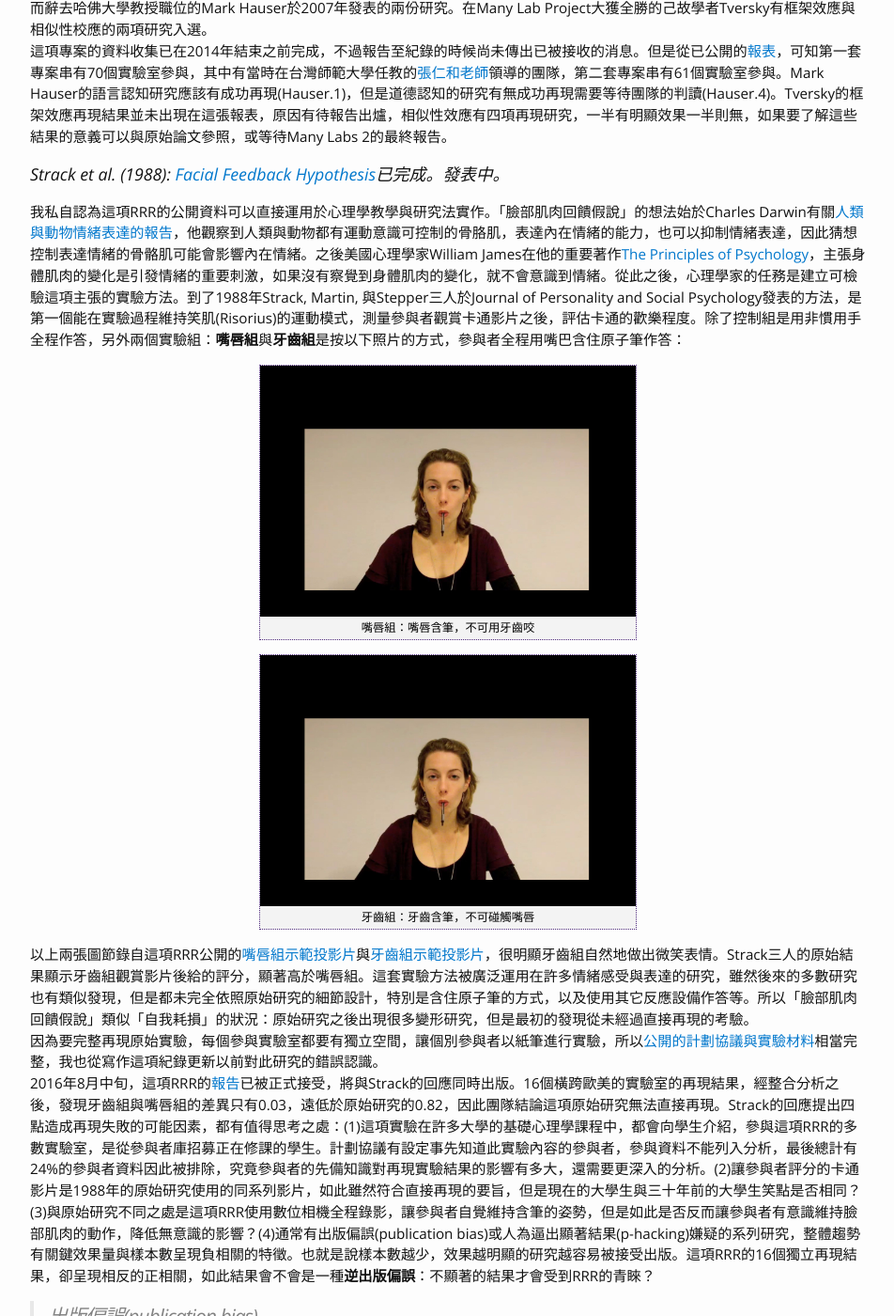
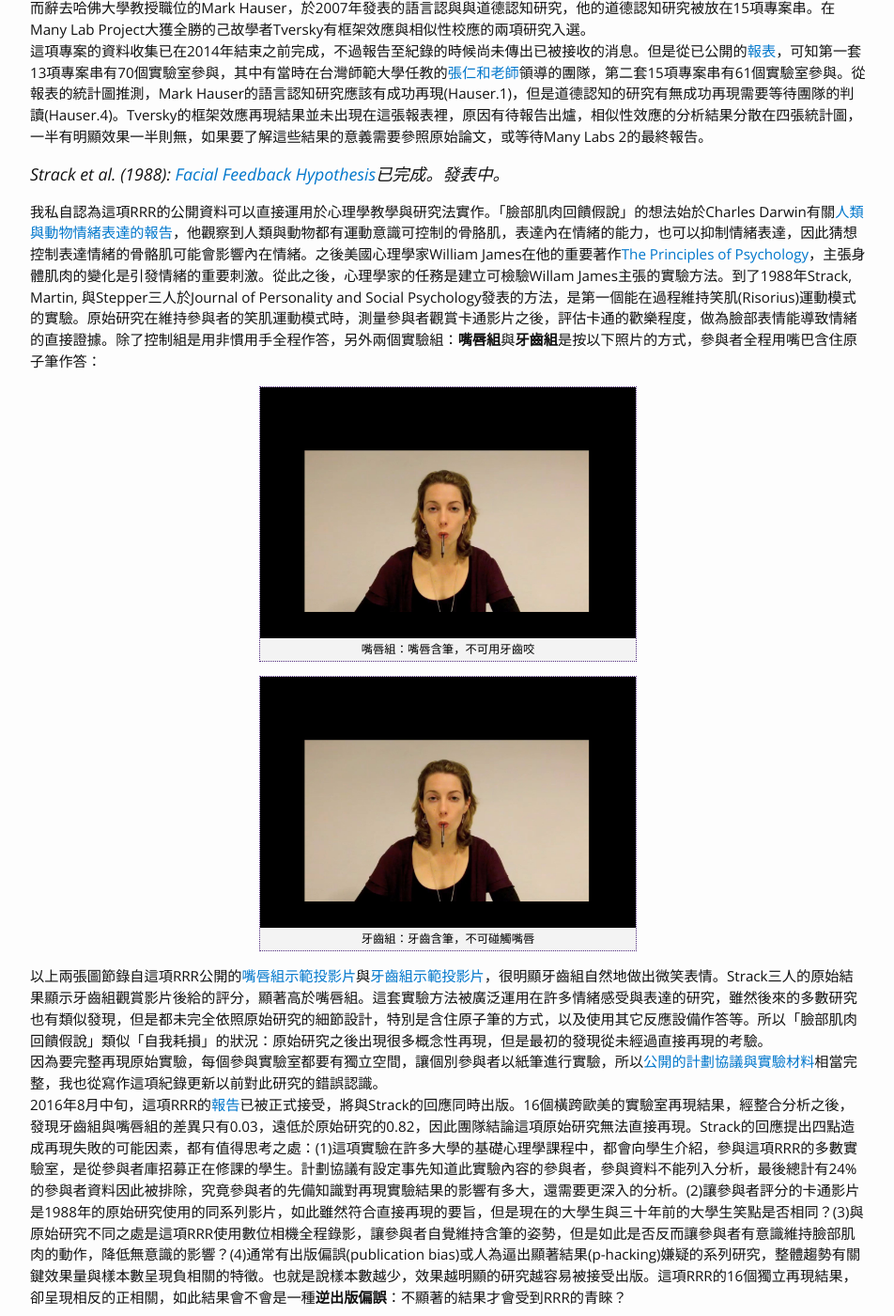
Before and after one commit to SCgeeker/SCgeeker.github.io, a Jekyll site: the page built from Text/text_2016004.md, in a window 1280 px wide and 1400 px high, scrolled down 3086 px. Shown: the whole window at 94% size, without its empty margins (163-1115 px from the left). Built offline with Jekyll 4.4.1, drawn with Linux system fonts in a browser that asks for light colours; comment, search, counter and statistics services are not loaded; some of the changed text lies outside the part shown.

Commit message:
Update wordings for APS RRR

```diff
--- a/Text/text_2016004.md
+++ b/Text/text_2016004.md
@@ -47,25 +47,25 @@ permalink: /Text/text_2016004/
 
 {% include image.html url="/images/Figure1.web.1200x1200.jpeg" caption="Many Lab Project 13項再現研究結果" width=400 align="center" %}
 
-這個項目的前身[Many Lab Project][2]以研究的奠基程度挑選13項社會心理學研究，每項經過36個實驗室的直接再現，發現再現研究得到的關鍵效果量，與樣本及設置的變異並不大。然而Many Lab發起的目的裡，並未有系統檢測樣本及設置的變異，13項再現研究的資料，只能推論使用促發程序的社會心理學研究。Many Lab 2的發起小組首先海選100多件認知與社會心理學研究，候選的研究關鍵效果在原始研究目的之中，就有預測樣本或實驗設置造成的差異。再經由進一步投票決定28件研究，並分成兩群分別是13項與15項的兩套專案串(slate)，參與的實驗室要再現至少其中一串的每項實驗。這次專案包含多項道德認知的研究，包括已在2010年因研究造假案而辭去哈佛大學教授職位的Mark Hauser於2007年發表的兩份研究。在Many Lab Project大獲全勝的己故學者Tversky有框架效應與相似性校應的兩項研究入選。
-這項專案的資料收集已在2014年結束之前完成，不過報告至紀錄的時候尚未傳出已被接收的消息。但是從已公開的[報表][32]，可知第一套專案串有70個實驗室參與，其中有當時在台灣師範大學任教的[張仁和老師][33]領導的團隊，第二套專案串有61個實驗室參與。Mark Hauser的語言認知研究應該有成功再現(Hauser.1)，但是道德認知的研究有無成功再現需要等待團隊的判讀(Hauser.4)。Tversky的框架效應再現結果並未出現在這張報表，原因有待報告出爐，相似性效應有四項再現研究，一半有明顯效果一半則無，如果要了解這些結果的意義可以與原始論文參照，或等待Many Labs 2的最終報告。
+這個項目的前身[Many Lab Project][2]以研究的奠基程度挑選13項社會心理學研究，每項經過36個實驗室的直接再現，發現再現研究得到的關鍵效果量，與樣本及設置的變異並不大。然而Many Lab發起的目的裡，並未有系統檢測樣本及設置的變異，13項再現研究的資料，只能推論使用促發程序的社會心理學研究。Many Lab 2的發起小組首先海選100多件認知與社會心理學研究，候選的研究關鍵效果在原始研究目的之中，就有預測樣本或實驗設置造成的差異。再經由進一步投票決定28件研究，並分成兩群分別是13項與15項的兩套專案串(slate)，參與的實驗室要再現至少其中一串的每項實驗。這次專案包含多項道德認知的研究，包括已在2010年因研究造假案而辭去哈佛大學教授職位的Mark Hauser，於2007年發表的語言認與與道德認知研究，他的道德認知研究被放在15項專案串。在Many Lab Project大獲全勝的己故學者Tversky有框架效應與相似性校應的兩項研究入選。
+這項專案的資料收集已在2014年結束之前完成，不過報告至紀錄的時候尚未傳出已被接收的消息。但是從已公開的[報表][32]，可知第一套13項專案串有70個實驗室參與，其中有當時在台灣師範大學任教的[張仁和老師][33]領導的團隊，第二套15項專案串有61個實驗室參與。從報表的統計圖推測，Mark Hauser的語言認知研究應該有成功再現(Hauser.1)，但是道德認知的研究有無成功再現需要等待團隊的判讀(Hauser.4)。Tversky的框架效應再現結果並未出現在這張報表裡，原因有待報告出爐，相似性效應的分析結果分散在四張統計圖，一半有明顯效果一半則無，如果要了解這些結果的意義需要參照原始論文，或等待Many Labs 2的最終報告。
 
 ### Strack et al. (1988): [Facial Feedback Hypothesis][10]已完成。發表中。
-我私自認為這項RRR的公開資料可以直接運用於心理學教學與研究法實作。「臉部肌肉回饋假說」的想法始於Charles Darwin有關[人類與動物情緒表達的報告][21]，他觀察到人類與動物都有運動意識可控制的骨胳肌，表達內在情緒的能力，也可以抑制情緒表達，因此猜想控制表達情緒的骨骼肌可能會影響內在情緒。之後美國心理學家William James在他的重要著作[The Principles of Psychology][22]，主張身體肌肉的變化是引發情緒的重要刺激，如果沒有察覺到身體肌肉的變化，就不會意識到情緒。從此之後，心理學家的任務是建立可檢驗這項主張的實驗方法。到了1988年Strack, Martin, 與Stepper三人於Journal of Personality and Social Psychology發表的方法，是第一個能在實驗過程維持笑肌(Risorius)的運動模式，測量參與者觀賞卡通影片之後，評估卡通的歡樂程度。除了控制組是用非慣用手全程作答，另外兩個實驗組：**嘴唇組**與**牙齒組**是按以下照片的方式，參與者全程用嘴巴含住原子筆作答：
+我私自認為這項RRR的公開資料可以直接運用於心理學教學與研究法實作。「臉部肌肉回饋假說」的想法始於Charles Darwin有關[人類與動物情緒表達的報告][21]，他觀察到人類與動物都有運動意識可控制的骨胳肌，表達內在情緒的能力，也可以抑制情緒表達，因此猜想控制表達情緒的骨骼肌可能會影響內在情緒。之後美國心理學家William James在他的重要著作[The Principles of Psychology][22]，主張身體肌肉的變化是引發情緒的重要刺激。從此之後，心理學家的任務是建立可檢驗Willam James主張的實驗方法。到了1988年Strack, Martin, 與Stepper三人於Journal of Personality and Social Psychology發表的方法，是第一個能在過程維持笑肌(Risorius)運動模式的實驗。原始研究在維持參與者的笑肌運動模式時，測量參與者觀賞卡通影片之後，評估卡通的歡樂程度，做為臉部表情能導致情緒的直接證據。除了控制組是用非慣用手全程作答，另外兩個實驗組：**嘴唇組**與**牙齒組**是按以下照片的方式，參與者全程用嘴巴含住原子筆作答：
 
 {% include image.html url="/images/Pouting.jpg" caption="嘴唇組：嘴唇含筆，不可用牙齒咬" width=400 align="center" %}
 
 {% include image.html url="/images/Pouting.jpg" caption="牙齒組：牙齒含筆，不可碰觸嘴唇" width=400 align="center" %}
 
-以上兩張圖節錄自這項RRR公開的[嘴唇組示範投影片][23]與[牙齒組示範投影片][24]，很明顯牙齒組自然地做出微笑表情。Strack三人的原始結果顯示牙齒組觀賞影片後給的評分，顯著高於嘴唇組。這套實驗方法被廣泛運用在許多情緒感受與表達的研究，雖然後來的多數研究也有類似發現，但是都未完全依照原始研究的細節設計，特別是含住原子筆的方式，以及使用其它反應設備作答等。所以「臉部肌肉回饋假說」類似「自我耗損」的狀況：原始研究之後出現很多變形研究，但是最初的發現從未經過直接再現的考驗。
+以上兩張圖節錄自這項RRR公開的[嘴唇組示範投影片][23]與[牙齒組示範投影片][24]，很明顯牙齒組自然地做出微笑表情。Strack三人的原始結果顯示牙齒組觀賞影片後給的評分，顯著高於嘴唇組。這套實驗方法被廣泛運用在許多情緒感受與表達的研究，雖然後來的多數研究也有類似發現，但是都未完全依照原始研究的細節設計，特別是含住原子筆的方式，以及使用其它反應設備作答等。所以「臉部肌肉回饋假說」類似「自我耗損」的狀況：原始研究之後出現很多概念性再現，但是最初的發現從未經過直接再現的考驗。
 因為要完整再現原始實驗，每個參與實驗室都要有獨立空間，讓個別參與者以紙筆進行實驗，所以[公開的計劃協議與實驗材料][25]相當完整，我也從寫作這項紀錄更新以前對此研究的錯誤認識。
-2016年8月中旬，這項RRR的[報告][26]已被正式接受，將與Strack的回應同時出版。16個橫跨歐美的實驗室的再現結果，經整合分析之後，發現牙齒組與嘴唇組的差異只有0.03，遠低於原始研究的0.82，因此團隊結論這項原始研究無法直接再現。Strack的回應提出四點造成再現失敗的可能因素，都有值得思考之處：(1)這項實驗在許多大學的基礎心理學課程中，都會向學生介紹，參與這項RRR的多數實驗室，是從參與者庫招募正在修課的學生。計劃協議有設定事先知道此實驗內容的參與者，參與資料不能列入分析，最後總計有24%的參與者資料因此被排除，究竟參與者的先備知識對再現實驗結果的影響有多大，還需要更深入的分析。(2)讓參與者評分的卡通影片是1988年的原始研究使用的同系列影片，如此雖然符合直接再現的要旨，但是現在的大學生與三十年前的大學生笑點是否相同？(3)與原始研究不同之處是這項RRR使用數位相機全程錄影，讓參與者自覺維持含筆的姿勢，但是如此是否反而讓參與者有意識維持臉部肌肉的動作，降低無意識的影響？(4)通常有出版偏誤(publication bias)或人為逼出顯著結果(p-hacking)嫌疑的系列研究，整體趨勢有關鍵效果量與樣本數呈現負相關的特徵。也就是說樣本數越少，效果越明顯的研究越容易被接受出版。這項RRR的16個獨立再現結果，卻呈現相反的正相關，如此結果會不會是一種**逆出版偏誤**：不顯著的結果才會受到RRR的青睞？
+2016年8月中旬，這項RRR的[報告][26]已被正式接受，將與Strack的回應同時出版。16個橫跨歐美的實驗室再現結果，經整合分析之後，發現牙齒組與嘴唇組的差異只有0.03，遠低於原始研究的0.82，因此團隊結論這項原始研究無法直接再現。Strack的回應提出四點造成再現失敗的可能因素，都有值得思考之處：(1)這項實驗在許多大學的基礎心理學課程中，都會向學生介紹，參與這項RRR的多數實驗室，是從參與者庫招募正在修課的學生。計劃協議有設定事先知道此實驗內容的參與者，參與資料不能列入分析，最後總計有24%的參與者資料因此被排除，究竟參與者的先備知識對再現實驗結果的影響有多大，還需要更深入的分析。(2)讓參與者評分的卡通影片是1988年的原始研究使用的同系列影片，如此雖然符合直接再現的要旨，但是現在的大學生與三十年前的大學生笑點是否相同？(3)與原始研究不同之處是這項RRR使用數位相機全程錄影，讓參與者自覺維持含筆的姿勢，但是如此是否反而讓參與者有意識維持臉部肌肉的動作，降低無意識的影響？(4)通常有出版偏誤(publication bias)或人為逼出顯著結果(p-hacking)嫌疑的系列研究，整體趨勢有關鍵效果量與樣本數呈現負相關的特徵。也就是說樣本數越少，效果越明顯的研究越容易被接受出版。這項RRR的16個獨立再現結果，卻呈現相反的正相關，如此結果會不會是一種**逆出版偏誤**：不顯著的結果才會受到RRR的青睞？
 
 > ### 出版偏誤(publication bias)
 > 當一個研究主題的原創研究，與緊接著的再現研究都普遍支持原創研究的發現。再之後的研究如果有與原創研究不一致的發現，很不容易獲得接受發表的機會。結構性因素是原創研究的發表者與支持者，很容易成為相關論文的同儕審查者。近年許多實驗科學領域的原創研究案例因為樣本數少，統計考驗力偏低，有學者如[Ioannidis(2005)][36]以實際資料配合模擬數據，估計一門實驗科學的發展規模隨論文數擴增，難以再現的原創研究的增加幅度。出版偏誤因此被視為不利一門主題研究的不利因素。
 
 > ### 人為逼出顯著結果(p-hacking)
-> 在完成資料收集，進行資料分析的過程中，會發現即使已依慣例排除或轉換極端值，依然存在一筆資料導致分析後的結果不如預期顯著。有研究者會改用較低的顯著水準，報告結果符合預期。有研究者會剔除不利的資料，以達到符合預期的分析結果。這些行為都屬於人為逼出顯著結果，而根本原因有研究者對統計方法的誤解與誤用，以及需要論文發表的壓力。這類行為還稱不上學術造假，因為資料皆是按計劃收集得來且未經變造。現行註冊研究流程設計，就是要讓研究者有遵守分析程序處理資料的責任，也讓同儕審查者接受不如預期的分析結果。
+> 在完成資料收集，進行資料分析的過程中，會發現即使已依慣例排除或轉換極端值，依然存在一筆資料導致分析後的結果不如預期顯著。有研究者會改用較低的顯著水準，報告結果符合預期。有研究者會剔除不利的資料，以達到符合預期的分析結果。這些行為都屬於人為逼出顯著結果，而根本原因有研究者對統計方法的誤解與誤用，以及需要論文發表的壓力。這類行為還稱不上學術造假，因為資料皆是按計劃收集得來且未經變造。現行註冊研究流程設計，就是要讓研究者承擔遵守分析程序處理資料的責任，也讓同儕審查者接受不如預期的分析結果。
 
 ### Finkel et al. (2002): [Power of Commitment][11]已完成。發表中。
 親密關係如何維持是社會心理學中最引人感興趣，也吸引心理學家使用各種已知的研究方法探討的課題。其中一個主題是伴侶之間若有一人背叛對方，被背叛者會選擇原諒的主要因素是什麼，McCullough等人在1998年整理至當時為止的研究，已知會影響被背叛的一方願意原諒伴侶的諸項因素，為後來的學者建立某些因素與原諒行為的因果關係指出導路，其中一項最可能有直接因果關係的因素是「承諾感」(commitment)。Finkel等人的這份研究使用促發程序，在經過設計的實驗情境誘導參與者與想像的伴侶，彼此之間存在高承諾感(high commitment)或低承諾感(low commitment)，接著被詢問假想伴侶背叛自已的情境裡，會選擇好言相勸(voice)或忠心守候(lotalty)之類的正面原諒行為，還是主動離開(exit)或視而不見(neglect)之類的負面原諒行為。
@@ -136,7 +136,7 @@ th {
 參與這項專案的22個實驗室在2016年五月結束資料收集，寫成紀錄的時候整體資料尚在分析中。在將來報告出爐時，值得關注的是Amazon Mechanical Turk再現結果與實驗室再現結果的比較，因為除了臉部回饋假設，紀錄於此的每項RRR，都有透過Amazon Mechanical Turk進行再現研究。如果這項專案能發現參與者資深程度對實驗表現的影響，對於要再評估已出版的RRR資料，以及未來的RRR運用線上實驗平台進行再現研究，要如何評估測量限制等，應能提供可靠的參考條件。
 
 ### Dijksterhuis & van Knippenberg (1998): [Foundation of Unconscious Social Cognition][13]2016/8/28募集完成
-「想像自已是貝多芬，就能考高分；想像自已是笨蛋，只能考鴨蛋」。這是模倣如果媒體記者讀過這項原始研究，應該會下的新聞標題。原始研究作者[Ap Dijksterhuis][27]在1998年於Journal of Personality and Social Psychology發表的研究，他與合作者設計四個實驗，讓參與者先做一段想像是某種典型人物的自我表述，當年的實驗採用**大學教授**(貝多芬)與**足球流氓**(笨蛋)做位典型人物，參與者被隨機指派其中一種。經過五分鐘之後，進行20題益智問答。實驗的測量就是兩組參與者的益知問答答對率的差異。1998論文的第四個實驗，也就是這項RRR要再現的實驗，發現想像自已是大學教授的參與者平均答對率達56%，想像自已是**足球流氓**的參與者平均答對率有43%，兩組相差13%，並且達到統計顯著水準。然而Dijksterhuis後來自已嘗試重現卻未發表的結果，兩組差異不到3%。
+「想像自已是貝多芬，就能考高分；想像自已是笨蛋，只能考鴨蛋」。這是模倣媒體記者如果讀過這項原始研究，應該會下的新聞標題。這項專案來自原始研究作者[Ap Dijksterhuis][27]在1998年於Journal of Personality and Social Psychology發表的研究，他與合作者設計四個實驗，讓參與者先做一段想像是某種典型人物的自我表述，當年的實驗採用**大學教授**(貝多芬)與**足球流氓**(笨蛋)做典型人物，參與者被隨機指派想像自已是其中一種身份。經過五分鐘的自我想像之後，進行20題益智問答。實驗的測量就是兩組參與者的益知問答答對率的差異。1998論文的第四個實驗，也就是這項RRR要再現的實驗，發現想像自已是大學教授的參與者平均答對率達56%，想像自已是**足球流氓**的參與者平均答對率有43%，兩組相差13%，並且達到統計顯著水準。然而Dijksterhuis後來自已嘗試重現，兩組差異不到3%，這項發現至今從未發表。
 這項RRR與之前的RRR最大不同之處，是由原始研究者主動提出，而非其它學者邀請Dijksterhuis評估計劃協議而成案。從[計劃協議][28]透露的背景資訊，Dijksterhuis有鑑於自已無法再現自已研究的經驗，以及這幾年心理學界對促發實驗可再現性的質疑與案例接踵出現(參考拙作[啟動你對促發實驗的認識][29])，自已向APS提案，邀請全世界想挑戰這項實驗可再現性的心理學者。除了將1998年的另一個獨變項改成參與者性別，變動益智問答題目與實驗程序控制軟體，其餘條件都與1998年的設定相同。此次實驗也歡迎不同語言的心理學實驗室一起參與，我認為這是觀察RRR的概念在這段時間已經散佈多廣的一個機會。與這項實驗類似的促發實驗，並且爭議頗多的原始研究者(拙作中有點名)，會不會受到激勵而接受挑戰？
 
 [1]: http://www.sciencemag.org/cgi/content/full/349/6251/aac4716?ijkey=1xgFoCnpLswpk&keytype=ref&siteid=sci
```
